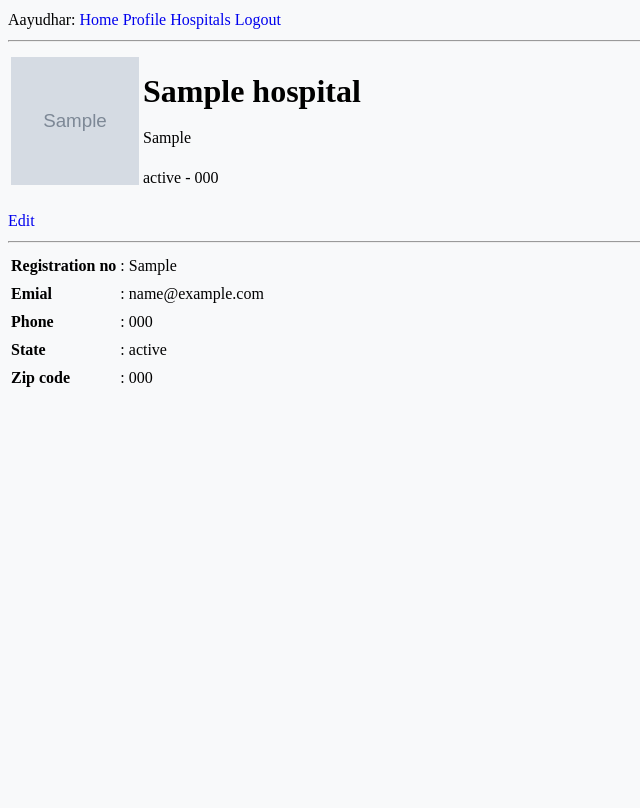
After one commit to kumar-student/aayudhar, a Flask app: a page that uses app/templates/base.html in a window 1280 px wide. The commit adds this page. Shown: the whole page, without its empty margins (0-640 px from the left). Run offline with Flask 3, Linux system fonts and the light colour scheme; a user stored in the database is signed in; tables that the repository leaves empty hold one stand-in row (values such as "Sample post"); grey boxes marked "Sample" are stand-in pictures.

Commit message:
Hospital create update

```diff
--- a/app/routes.py
+++ b/app/routes.py
@@ -8,8 +8,17 @@ from flask_login import current_user, login_user, logout_user, login_required
 
 from app import db
 from app import app
-from app.models import User, Profile
-from app.forms import RegistrationForm, LoginForm, ProfileForm
+from app.models import (
+    User,
+    Profile,
+    Hospital
+)
+from app.forms import (
+    RegistrationForm,
+    LoginForm,
+    ProfileForm,
+    HospitalForm
+)
 
 @app.route('/')
 @app.route('/index')
@@ -58,6 +67,7 @@ def user(username):
     return render_template("user.html", user=user)
 
 @app.route("/user/<username>/edit", methods=["GET", "POST"])
+@login_required
 def profile(username):
     user = db.first_or_404(sa.select(User).where(User.username == username))
 
@@ -81,7 +91,7 @@ def profile(username):
         if form.avatar.data:
             file = form.avatar.data
             filename = secure_filename(file.filename)
-            file.save(os.path.join(app.config['UPLOAD_FOLDER'], filename))
+            file.save(os.path.join(app.config['AVATAR_UPLOAD_FOLDER'], filename))
 
             user.avatar = os.path.join('images', 'avatars', filename)
         user.phone = form.phone.data
@@ -110,3 +120,93 @@ def profile(username):
         return redirect(url_for('user', username=user.username))
 
     return render_template('profile.html', form=form, user=user)
+
+@app.route("/hospitals", methods=["GET", "POST"])
+@login_required
+def hospitals():
+    hospitals = db.session.scalars(db.select(Hospital)).all()
+    return render_template("hospitals.html", hospitals=hospitals)
+
+@app.route("/hospitals/add", methods=["GET", "POST"])
+@login_required
+def create_hospital():
+    if current_user.is_anonymous or not current_user.is_admin:
+        flash('You do not have permission to create hospital record', 'danger')
+        return redirect(url_for('index'))
+
+    form = HospitalForm()
+    if form.validate_on_submit():
+        hospital = Hospital(
+            name=form.name.data,
+            hrn=form.hrn.data,
+            address=form.address.data,
+            city_or_town=form.city_or_town.data,
+            state=form.state.data,
+            zip_code=form.zip_code.data,
+            phone=form.phone.data,
+            email=form.email.data
+        )
+        if form.image.data:
+            file = form.image.data
+            filename = secure_filename(file.filename)
+            file.save(os.path.join(app.config['IMAGE_UPLOAD_FOLDER'], filename))
+
+            hospital.image = os.path.join('images', 'hospitals', filename)
+        db.session.add(hospital)
+        db.session.commit()
+        flash('Hospital added successfully', 'success')
+        return redirect(url_for('hospital_details', hrn=hospital.hrn))
+    else:
+        print(form.errors)
+    return render_template("hospital_form.html", form=form, hospital=None)
+
+@app.route("/hospitals/<hrn>/edit", methods=["GET", "POST"])
+@login_required
+def edit_hospital(hrn):
+    hospital = db.first_or_404(sa.select(Hospital).where(Hospital.hrn == hrn))
+
+    if not current_user.is_admin:
+        flash('You do not have permission to edit this profile.', 'danger')
+        return redirect(url_for('hospitals'))
+
+    form = HospitalForm()
+
+    if request.method == "GET":
+        form.name.data = hospital.name
+        form.hrn.data = hospital.hrn
+        form.current_hrn.data = hospital.hrn
+        form.address.data = hospital.address
+        form.city_or_town.data = hospital.city_or_town
+        form.state.data = hospital.state
+        form.zip_code.data = hospital.zip_code
+        form.phone.data = hospital.phone
+        form.email.data = hospital.email
+
+    if form.validate_on_submit():
+        hospital.name = form.name.data
+        hospital.hrn = form.hrn.data
+        hospital.address = form.address.data
+        hospital.city_or_town = form.city_or_town.data
+        hospital.state = form.state.data
+        hospital.zip_code = form.zip_code.data
+        hospital.phone = form.phone.data
+        hospital.email = form.email.data
+
+        # Only update the image if a new one is uploaded
+        if form.image.data:
+            file = form.image.data
+            filename = secure_filename(file.filename)
+            file.save(os.path.join(app.config['IMAGE_UPLOAD_FOLDER'], filename))
+            hospital.image = os.path.join('images', 'hospitals', filename)
+
+        db.session.commit()
+        flash('Hospital details have been updated!', 'success')
+        return redirect(url_for('hospital_details', hrn=hospital.hrn))
+
+    return render_template("hospital_form.html", form=form, hospital=hospital)
+
+@app.route("/hospitals/<hrn>/")
+@login_required
+def hospital_details(hrn):
+    hospital = db.first_or_404(sa.select(Hospital).where(Hospital.hrn == hrn))
+    return render_template("hospital.html", hospital=hospital)
--- /dev/null
+++ b/app/static/css/styles.css
@@ -0,0 +1,75 @@
+/* Box sizing rules */
+*,
+*::before,
+*::after {
+  box-sizing: border-box;
+}
+
+/* Prevent font size inflation */
+html {
+  -moz-text-size-adjust: none;
+  -webkit-text-size-adjust: none;
+  text-size-adjust: none;
+  background-color: rgba(248, 249, 250, 1) !important;
+}
+
+/* Remove default margin in favour of better control in authored CSS */
+body, h1, h2, h3, h4, p,
+figure, blockquote, dl, dd {
+  margin-block-end: 0;
+}
+
+/* Remove list styles on ul, ol elements with a list role, which suggests default styling will be removed */
+ul[role='list'],
+ol[role='list'] {
+  list-style: none;
+}
+
+/* Set core body defaults */
+body {
+  min-height: 100vh;
+  line-height: 1.5;
+}
+
+/* Set shorter line heights on headings and interactive elements */
+h1, h2, h3, h4,
+button, input, label {
+  line-height: 1.1;
+}
+
+/* Balance text wrapping on headings */
+h1, h2,
+h3, h4 {
+  text-wrap: balance;
+}
+
+/* A elements that don't have a class get default styles */
+a:not([class]) {
+  text-decoration-skip-ink: auto;
+  /* color: currentColor; */
+  text-decoration: none;
+}
+
+/* Make images easier to work with */
+img,
+picture {
+  max-width: 100%;
+  display: block;
+}
+
+/* Inherit fonts for inputs and buttons */
+input, button,
+textarea, select {
+  font-family: inherit;
+  font-size: inherit;
+}
+
+/* Make sure textareas without a rows attribute are not tiny */
+textarea:not([rows]) {
+  min-height: 10em;
+}
+
+/* Anything that has been anchored to should have extra scroll margin */
+:target {
+  scroll-margin-block: 5ex;
+}
--- /dev/null
+++ b/app/templates/_hospital.html
@@ -0,0 +1,23 @@
+<table>
+    <tr>
+        <td>
+            {% if hospital.image %}
+            <img src="{{ url_for('static', filename=hospital.image) }}" alt="Hospital Image" style="width: 128px; height: 128px;">
+            {% else %}
+            <img src="{{ url_for('static', filename='images/image.png') }}" alt="Default Image" style="width: 128px; height: 128px;">
+            {% endif %}
+        </td>
+        <td>
+            <h1>{{ hospital.name }}</h1>
+            {% if hospital.city_or_town %}<p>{{ hospital.city_or_town }}</p>{% endif %}
+            {% if hospital.state %}
+                <p>
+                    {{ hospital.state }}
+                    {% if hospital.zip_code %}
+                     - {{ hospital.zip_code }}
+                    {% endif %}
+                </p>
+            {% endif %}
+        </td>
+    </tr>
+</table>
--- a/app/templates/base.html
+++ b/app/templates/base.html
@@ -2,20 +2,22 @@
 <html>
     <head>
         {% if title %}
-        <title>{{ title }} - Blog</title>
+        <title>{{ title }} - Aayudhar</title>
         {% else %}
-        <title>Welcome to Blog</title>
+        <title>Welcome to Aayudhar</title>
         {% endif %}
+        <link rel="stylesheet" href="{{ url_for('static', filename='css/styles.css')}}">
     </head>
     <body>
         <div>
-            Blog:
+            Aayudhar:
             <a href="{{ url_for('index') }}">Home</a>
             {% if current_user.is_anonymous %}
             <a href="{{ url_for('login') }}">Login</a>
             <a href="{{ url_for('register') }}">Register</a>
             {% else %}
             <a href="{{ url_for('user', username=current_user.username) }}">Profile</a>
+            <a href="{{ url_for('hospitals') }}">Hospitals</a>
             <a href="{{ url_for('logout') }}">Logout</a>
             {% endif %}
         </div>
--- /dev/null
+++ b/app/templates/hospital.html
@@ -0,0 +1,41 @@
+{% extends "base.html" %}
+
+{% block content %}
+    {% include "_hospital.html" %}
+    {% if current_user.is_admin %}
+    <p><a href="{{ url_for('edit_hospital', hrn=hospital.hrn) }}">Edit</a></p>
+    {% endif %}
+    <hr>
+    <table>
+        <tr valgn="top">
+            {% if hospital.hrn %}
+            <td><strong>Registration no </strong></td>
+            <td>: {{ hospital.hrn }}</td>
+            {% endif %}
+        </tr>
+        <tr valign="top">
+            {% if hospital.email %}
+            <td><strong>Emial </strong></td>
+            <td>: {{ hospital.email }}</td>
+            {% endif %}
+        </tr>
+        <tr valign="top">
+            {% if hospital.phone %}
+            <td><strong>Phone </strong> </td>
+            <td>: {{ hospital.phone }}</td>
+            {% endif %}
+        </tr>
+        <tr valign="top">
+            {% if hospital.state %}
+            <td><strong>State </strong> </td>
+            <td>: {{ hospital.state }}</td>
+            {% endif %}
+        </tr>
+        <tr valign="top">
+            {% if hospital.zip_code %}
+            <td><strong>Zip code </strong> </td>
+            <td>: {{ hospital.zip_code }}</td>
+            {% endif %}
+        </tr>
+    </table>
+{% endblock %}
--- a/config.py
+++ b/config.py
@@ -5,3 +5,6 @@ basedir = os.path.abspath(os.path.dirname(__file__))
 class Config:
     SECRET_KEY = os.environ.get('SECRET_KEY') or 'you-will-never-guess'
     SQLALCHEMY_DATABASE_URI = os.environ.get('DATABASE_URL') or 'sqlite:///' + os.path.join(basedir, 'app.db')
+    AVATAR_UPLOAD_FOLDER = os.path.join(os.path.dirname(os.path.abspath(__file__)), 'app', 'static', 'images', 'avatars')
+    IMAGE_UPLOAD_FOLDER = os.path.join(os.path.dirname(os.path.abspath(__file__)), 'app', 'static', 'images', 'hospitals')
+    MAX_CONTENT_LENGTH = 1 * 1024 * 1024
```
Also changed, not shown: app/__init__.py (+4 -4 lines), app/forms.py (+36 -2 lines), app/models.py (+14 -1 lines), app/templates/_hospital_small.html (added, +15 -0 lines), app/templates/_user.html (+1 -1 lines), app/templates/_user_small.html (+1 -1 lines), app/templates/hospital_form.html (renamed from app/templates/profile.html, +31 -27 lines), app/templates/hospitals.html (added, +15 -0 lines), app/templates/user.html (+8 -8 lines), migrations/versions/42d34263db86_city_or_town.py (added, +32 -0 lines), migrations/versions/ffdd7be2a9e7_hospital.py (added, +48 -0 lines), app/static/images/hospitals/1911869.png (added), app/static/images/hospitals/Windows_Beta_Fish_Wallpaper.jpg (added), app/static/images/image.png (added).
